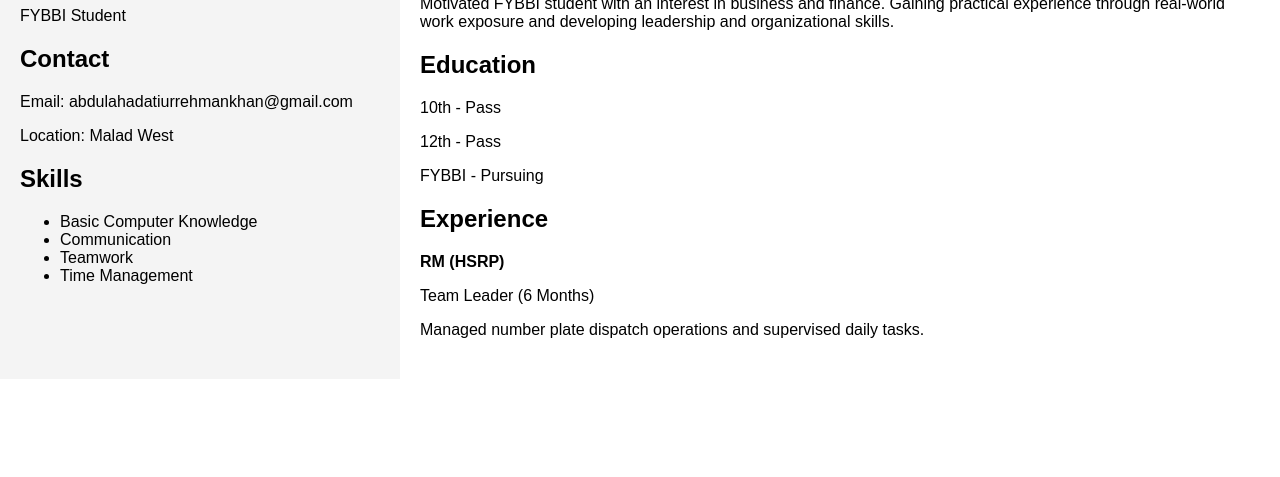
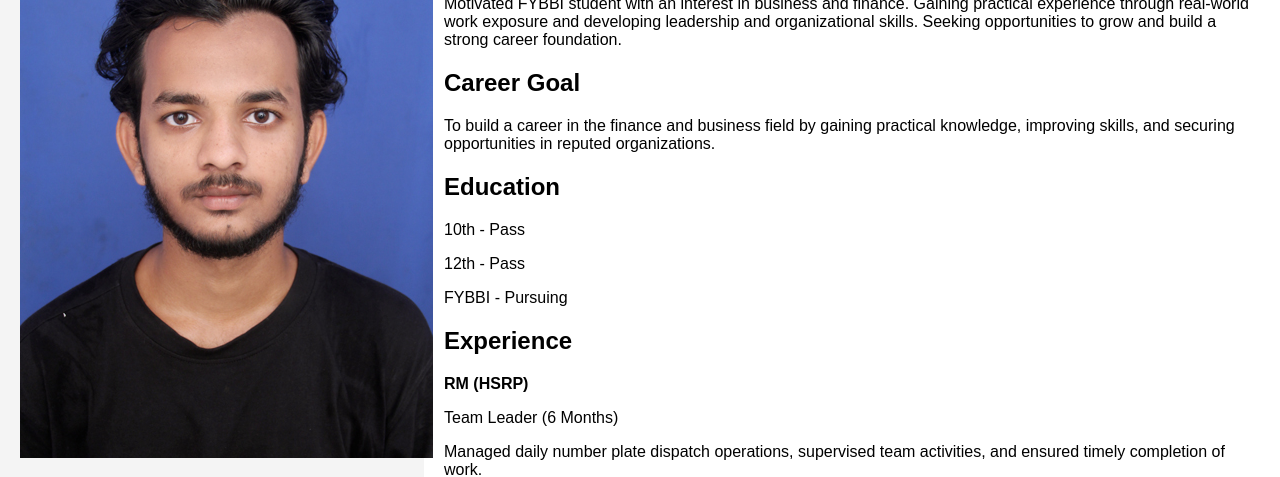
Before and after one commit to abdulahadatiurrehmankhan-sys/Abdul-Ahad-khan-, a plain HTML site: page index.html in a window 1280 px wide. Shown: the part 163-640 px from the top of the page. Drawn offline with Linux system fonts and the light colour scheme.

Commit message:
Update index.html

```diff
--- a/index.html
+++ b/index.html
@@ -9,7 +9,7 @@
 <!-- Navbar -->
 <nav>
     <ul>
-        <li><a href="#home">Home</a></li>
+        <li><a href="#">Home</a></li>
         <li><a href="#about">About</a></li>
         <li><a href="#education">Education</a></li>
         <li><a href="#skills">Skills</a></li>
@@ -21,20 +21,26 @@
 
     <!-- Left Side -->
     <div class="left">
+
+        <div class="profile">
+            <img src="IMG_0926.JPG" alt="Profile Photo">
+        </div>
+
         <h1>Abdul Ahad Khan</h1>
-        <p>FYBBI Student</p>
+        <p class="title">FYBBI Student</p>
 
-        <h2>Contact</h2>
+        <h2 id="contact">Contact</h2>
         <p>Email: abdulahadatiurrehmankhan@gmail.com</p>
         <p>Location: Malad West</p>
 
-        <h2>Skills</h2>
+        <h2 id="skills">Skills</h2>
         <ul>
             <li>Basic Computer Knowledge</li>
             <li>Communication</li>
             <li>Teamwork</li>
             <li>Time Management</li>
         </ul>
+
     </div>
 
     <!-- Right Side -->
@@ -45,7 +51,16 @@
             <p>
                 Motivated FYBBI student with an interest in business and finance.
                 Gaining practical experience through real-world work exposure and
-                developing leadership and organizational skills.
+                developing leadership and organizational skills. Seeking opportunities
+                to grow and build a strong career foundation.
+            </p>
+        </section>
+
+        <section>
+            <h2>Career Goal</h2>
+            <p>
+                To build a career in the finance and business field by gaining practical
+                knowledge, improving skills, and securing opportunities in reputed organizations.
             </p>
         </section>
 
@@ -56,12 +71,13 @@
             <p>FYBBI - Pursuing</p>
         </section>
 
-        <section id="experience">
+        <section>
             <h2>Experience</h2>
             <p><strong>RM (HSRP)</strong></p>
             <p>Team Leader (6 Months)</p>
             <p>
-                Managed number plate dispatch operations and supervised daily tasks.
+                Managed daily number plate dispatch operations, supervised team activities,
+                and ensured timely completion of work.
             </p>
         </section>
 
```
